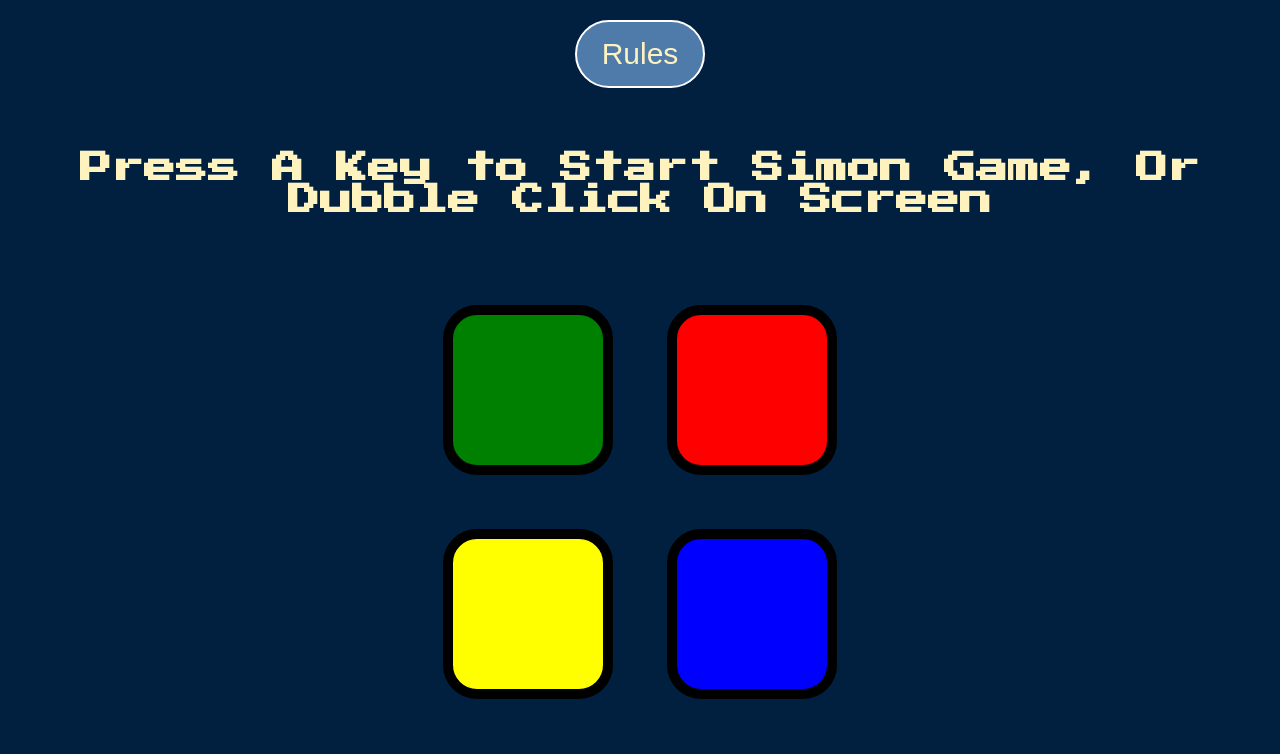
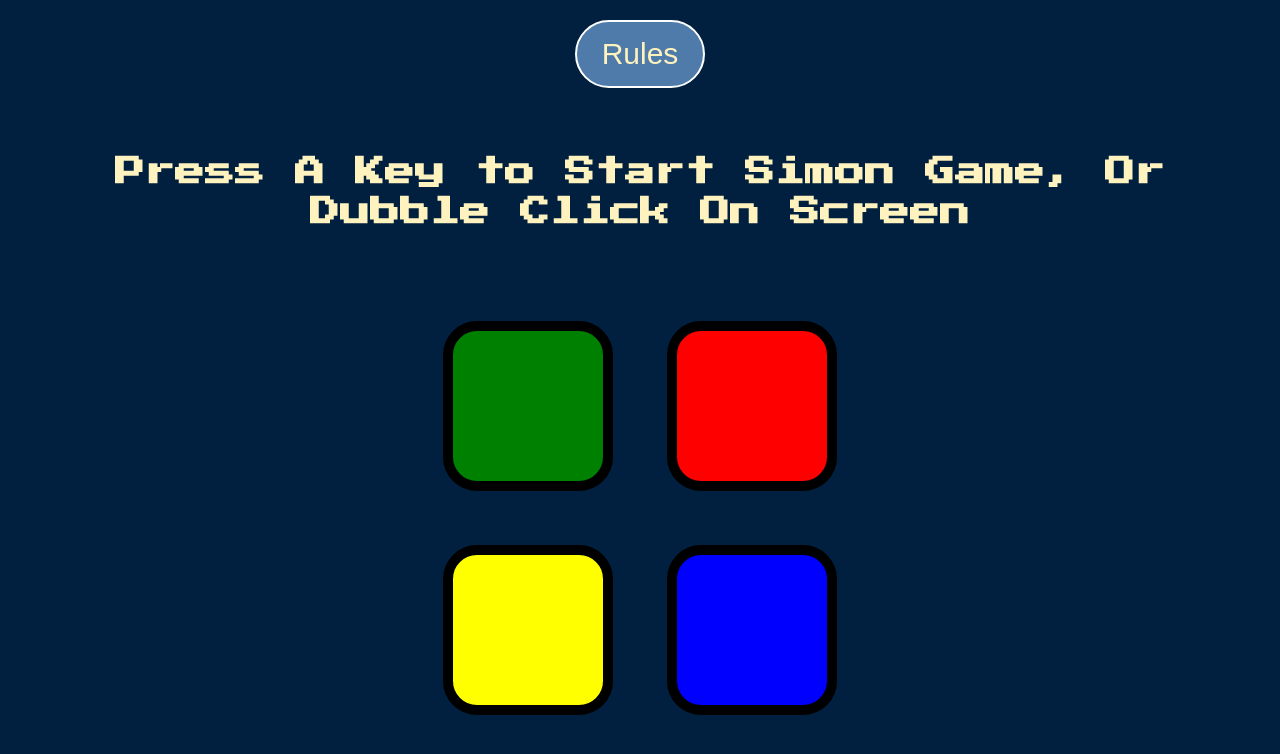
Before and after one commit to DheerenGaud/Simon, a plain HTML site: page index.html in a window 1280 px wide. Drawn offline with nearby package versions, Linux system fonts and the light colour scheme.

Commit message:
Update styles.css

```diff
--- a/styles.css
+++ b/styles.css
@@ -9,7 +9,8 @@ body {
 
 #level-title {
   font-family: 'Press Start 2P', cursive;
-  font-size: 2rem;
+  font-size: 30px;
+  line-height: 40px;
   margin:  5%;
   color: #FEF2BF;
 }
```
